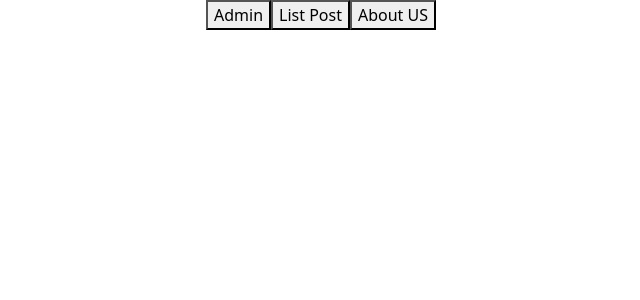
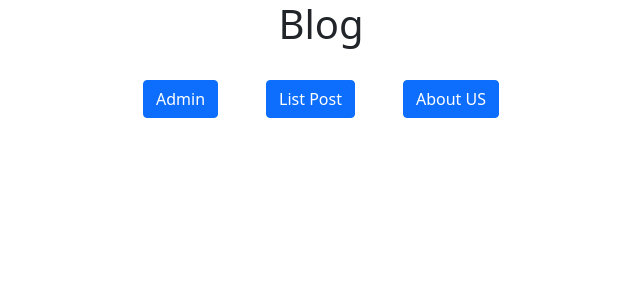
Before and after one commit to Nohan75/projet-blog-vue, a Vue app: page / in a window 1280 px wide. Shown: the top 300 px of the page, without its empty margins (319-959 px from the left). Built offline with nearby package versions, Linux system fonts and the light colour scheme; the HTML template or start-up script is replaced by a standard one.

Commit message:
ajout style menu

```diff
--- a/src/components/Blog.vue
+++ b/src/components/Blog.vue
@@ -1,5 +1,6 @@
 <template>
     <div class="tabs">
+        <h1>Blog</h1>
         <TabsMenu :links="links" @changeTab="changeTab" />
 
         <component :is="links[lastIndex].compo"></component>
--- a/src/components/TabsMenu.vue
+++ b/src/components/TabsMenu.vue
@@ -1,7 +1,7 @@
 <template>
     <div class="menu">
         <nav>
-            <button v-for="(link, index) in links" :key="index" @click="clickLink(index)">
+            <button class="btn btn-primary m-4" v-for="(link, index) in links" :key="index" @click="clickLink(index)">
                 {{ link.title }}
             </button>
         </nav>
```
